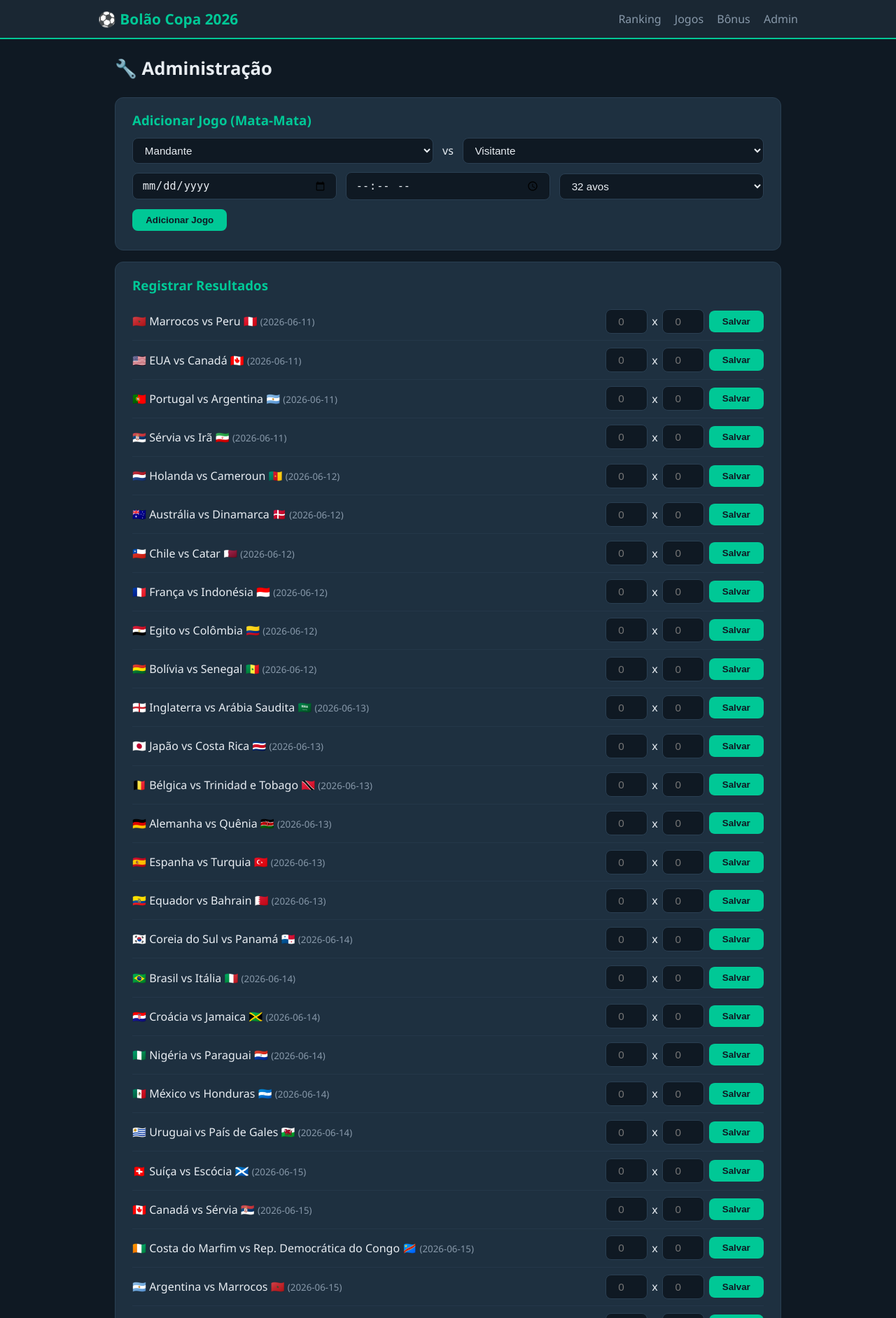
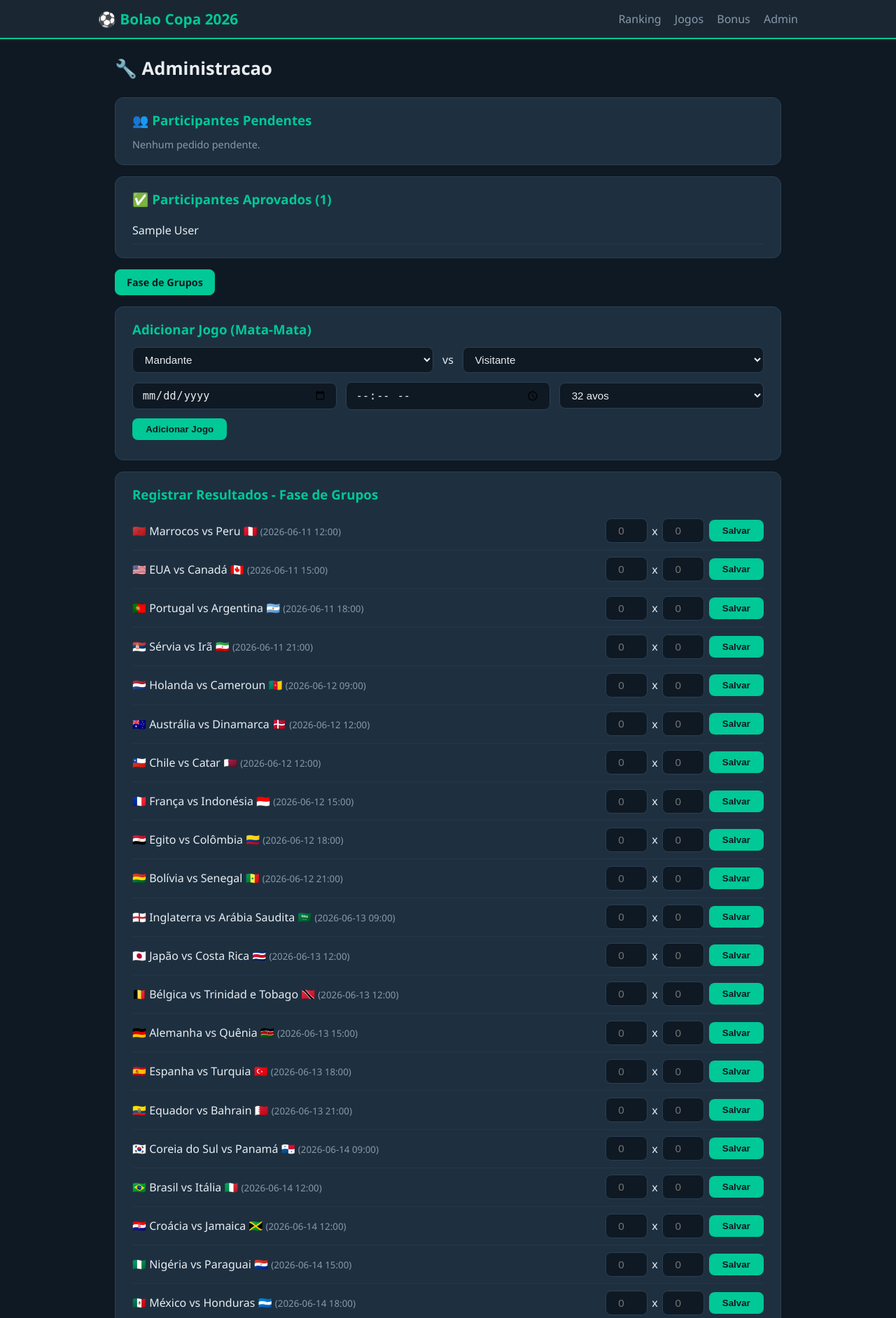
Before and after one commit to thiagoalmeidasafbfr/bolaosaf, a Flask app: page /admin in a window 1280 px wide. Shown: the top 1884 px of the page at 70% size. Run offline with Flask 3, Linux system fonts and the light colour scheme; data comes from the database, SQL or seed files in the repository; tables that the repository leaves empty hold one stand-in row (values such as "Sample post").

Commit message:
Aprovacao de participantes, fechamento 1h antes e boloes por fase
- Cadastro agora requer aprovacao do admin antes de poder apostar
- Apostas fecham automaticamente 1 hora antes do horario do jogo
- Navegacao por abas de fase (grupos, oitavas, quartas, etc.)
- Ranking filtravel por fase ou geral
- Admin pode adicionar jogos do mata-mata fase a fase
- Indicadores visuais de jogo aberto/fechado nos cards

https://claude.ai/code/session_01VkoSMCSR4Hc5QezSfbNq2T

```diff
--- a/app.py
+++ b/app.py
@@ -1,14 +1,40 @@
-from flask import Flask, render_template, request, jsonify, redirect, url_for
+from datetime import datetime, timedelta, timezone
+
+from flask import Flask, render_template, request, jsonify
 from database import get_db, init_db
-from scoring import calculate_points, BONUS_POINTS
+from scoring import calculate_points, BONUS_POINTS, STAGE_LABELS, STAGE_ORDER
 from seed_data import seed
 
 app = Flask(__name__)
+
+BRT = timezone(timedelta(hours=-3))
 
 
 @app.before_request
 def ensure_db():
     init_db()
+
+
+def now_brt():
+    return datetime.now(BRT)
+
+
+def match_deadline(match_date, match_time):
+    t = match_time or "00:00"
+    dt = datetime.strptime(f"{match_date} {t}", "%Y-%m-%d %H:%M").replace(tzinfo=BRT)
+    return dt - timedelta(hours=1)
+
+
+def is_match_locked(match_date, match_time):
+    return now_brt() >= match_deadline(match_date, match_time)
+
+
+def get_active_stages(conn):
+    rows = conn.execute(
+        "SELECT DISTINCT stage FROM matches ORDER BY match_date"
+    ).fetchall()
+    stages = [r["stage"] for r in rows]
+    return sorted(stages, key=lambda s: STAGE_ORDER.index(s) if s in STAGE_ORDER else 99)
 
 
 # --- PAGES ---
@@ -17,33 +43,49 @@ def ensure_db():
 @app.route("/")
 def index():
     conn = get_db()
-    ranking = conn.execute("""
+    stage_filter = request.args.get("stage", "")
+    active_stages = get_active_stages(conn)
+
+    stage_clause = ""
+    params = []
+    if stage_filter:
+        stage_clause = "AND m.stage = ?"
+        params = [stage_filter]
+
+    ranking = conn.execute(f"""
         SELECT u.id, u.name,
             COALESCE(SUM(p.points_earned), 0) + COALESCE(bp.bonus, 0) AS total_points,
             COUNT(p.id) AS total_preds,
-            SUM(CASE WHEN p.points_earned = 25 THEN 1
-                      WHEN p.points_earned >= 37 THEN 1
-                      ELSE 0 END) AS exact_hits
+            SUM(CASE WHEN p.points_earned IS NOT NULL AND p.points_earned >= 25 THEN 1 ELSE 0 END) AS exact_hits
         FROM users u
         LEFT JOIN predictions p ON p.user_id = u.id
+            LEFT JOIN matches m ON m.id = p.match_id {stage_clause}
         LEFT JOIN (
             SELECT user_id, SUM(COALESCE(points_earned, 0)) AS bonus
             FROM bonus_predictions
             GROUP BY user_id
         ) bp ON bp.user_id = u.id
+        WHERE u.is_approved = 1
         GROUP BY u.id
         ORDER BY total_points DESC
-    """).fetchall()
+    """, params).fetchall()
     conn.close()
-    return render_template("index.html", ranking=ranking)
+    return render_template(
+        "index.html", ranking=ranking, active_stages=active_stages,
+        stage_filter=stage_filter, stage_labels=STAGE_LABELS,
+    )
 
 
 @app.route("/matches")
-def matches():
+def matches_page():
     conn = get_db()
     user_id = request.args.get("user_id", type=int)
+    stage_filter = request.args.get("stage", "group")
+    active_stages = get_active_stages(conn)
 
-    users = conn.execute("SELECT * FROM users ORDER BY name").fetchall()
+    users = conn.execute(
+        "SELECT * FROM users WHERE is_approved = 1 ORDER BY name"
+    ).fetchall()
 
     rows = conn.execute("""
         SELECT m.id, m.match_date, m.match_time, m.stage, m.group_name,
@@ -53,8 +95,15 @@ def matches():
         FROM matches m
         JOIN teams ht ON ht.id = m.home_team_id
         JOIN teams at ON at.id = m.away_team_id
+        WHERE m.stage = ?
         ORDER BY m.match_date, m.match_time
-    """).fetchall()
+    """, (stage_filter,)).fetchall()
+
+    now = now_brt()
+    locked_ids = set()
+    for m in rows:
+        if m["is_finished"] or is_match_locked(m["match_date"], m["match_time"]):
+            locked_ids.add(m["id"])
 
     predictions = {}
     if user_id:
@@ -67,7 +116,10 @@ def matches():
 
     conn.close()
     return render_template(
-        "matches.html", matches=rows, users=users, user_id=user_id, predictions=predictions
+        "matches.html", matches=rows, users=users, user_id=user_id,
+        predictions=predictions, locked_ids=locked_ids,
+        active_stages=active_stages, stage_filter=stage_filter,
+        stage_labels=STAGE_LABELS, now=now,
     )
 
 
@@ -75,7 +127,9 @@ def matches():
 def bonus_page():
     conn = get_db()
     user_id = request.args.get("user_id", type=int)
-    users = conn.execute("SELECT * FROM users ORDER BY name").fetchall()
+    users = conn.execute(
+        "SELECT * FROM users WHERE is_approved = 1 ORDER BY name"
+    ).fetchall()
     teams = conn.execute("SELECT * FROM teams ORDER BY name").fetchall()
 
     bonus_preds = {}
@@ -101,6 +155,9 @@ def bonus_page():
 @app.route("/admin")
 def admin():
     conn = get_db()
+    stage_filter = request.args.get("stage", "group")
+    active_stages = get_active_stages(conn)
+
     rows = conn.execute("""
         SELECT m.id, m.match_date, m.match_time, m.stage, m.group_name,
                m.home_score, m.away_score, m.is_finished,
@@ -109,16 +166,29 @@ def admin():
         FROM matches m
         JOIN teams ht ON ht.id = m.home_team_id
         JOIN teams at ON at.id = m.away_team_id
+        WHERE m.stage = ?
         ORDER BY m.match_date, m.match_time
-    """).fetchall()
+    """, (stage_filter,)).fetchall()
+
     teams = conn.execute("SELECT * FROM teams ORDER BY name").fetchall()
+    pending_users = conn.execute(
+        "SELECT * FROM users WHERE is_approved = 0 ORDER BY created_at"
+    ).fetchall()
+    approved_users = conn.execute(
+        "SELECT * FROM users WHERE is_approved = 1 ORDER BY name"
+    ).fetchall()
 
     results = {}
     for r in conn.execute("SELECT category, value FROM bonus_results").fetchall():
         results[r["category"]] = r["value"]
 
     conn.close()
-    return render_template("admin.html", matches=rows, teams=teams, results=results)
+    return render_template(
+        "admin.html", matches=rows, teams=teams, results=results,
+        pending_users=pending_users, approved_users=approved_users,
+        active_stages=active_stages, stage_filter=stage_filter,
+        stage_labels=STAGE_LABELS,
+    )
 
 
 # --- API ---
@@ -129,14 +199,36 @@ def register():
     data = request.get_json() or request.form
     name = data.get("name", "").strip()
     if not name:
-        return jsonify({"error": "Nome é obrigatório"}), 400
+        return jsonify({"error": "Nome eh obrigatorio"}), 400
     conn = get_db()
     try:
-        conn.execute("INSERT INTO users (name) VALUES (?)", (name,))
+        conn.execute("INSERT INTO users (name, is_approved) VALUES (?, 0)", (name,))
         conn.commit()
     except Exception:
         conn.close()
-        return jsonify({"error": "Nome já existe"}), 409
+        return jsonify({"error": "Nome ja existe"}), 409
+    conn.close()
+    return jsonify({"ok": True, "message": "Cadastro enviado! Aguarde aprovacao do administrador."})
+
+
+@app.route("/api/admin/approve_user", methods=["POST"])
+def approve_user():
+    data = request.get_json() or request.form
+    user_id = int(data["user_id"])
+    conn = get_db()
+    conn.execute("UPDATE users SET is_approved = 1 WHERE id = ?", (user_id,))
+    conn.commit()
+    conn.close()
+    return jsonify({"ok": True})
+
+
+@app.route("/api/admin/reject_user", methods=["POST"])
+def reject_user():
+    data = request.get_json() or request.form
+    user_id = int(data["user_id"])
+    conn = get_db()
+    conn.execute("DELETE FROM users WHERE id = ? AND is_approved = 0", (user_id,))
+    conn.commit()
     conn.close()
     return jsonify({"ok": True})
 
@@ -150,13 +242,27 @@ def predict():
     away_score = int(data["away_score"])
 
     if home_score < 0 or away_score < 0:
-        return jsonify({"error": "Placar não pode ser negativo"}), 400
+        return jsonify({"error": "Placar nao pode ser negativo"}), 400
 
     conn = get_db()
-    match = conn.execute("SELECT is_finished FROM matches WHERE id = ?", (match_id,)).fetchone()
-    if match and match["is_finished"]:
+
+    user = conn.execute("SELECT is_approved FROM users WHERE id = ?", (user_id,)).fetchone()
+    if not user or not user["is_approved"]:
         conn.close()
-        return jsonify({"error": "Jogo já encerrado, não pode apostar"}), 400
+        return jsonify({"error": "Usuario nao aprovado"}), 403
+
+    match = conn.execute(
+        "SELECT is_finished, match_date, match_time FROM matches WHERE id = ?", (match_id,)
+    ).fetchone()
+    if not match:
+        conn.close()
+        return jsonify({"error": "Jogo nao encontrado"}), 404
+    if match["is_finished"]:
+        conn.close()
+        return jsonify({"error": "Jogo ja encerrado"}), 400
+    if is_match_locked(match["match_date"], match["match_time"]):
+        conn.close()
+        return jsonify({"error": "Apostas encerradas! Fecha 1h antes do jogo."}), 400
 
     conn.execute("""
         INSERT INTO predictions (user_id, match_id, home_score, away_score)
@@ -177,9 +283,14 @@ def bonus_predict():
     value = data["value"].strip()
 
     if category not in BONUS_POINTS:
-        return jsonify({"error": "Categoria inválida"}), 400
+        return jsonify({"error": "Categoria invalida"}), 400
 
     conn = get_db()
+    user = conn.execute("SELECT is_approved FROM users WHERE id = ?", (user_id,)).fetchone()
+    if not user or not user["is_approved"]:
+        conn.close()
+        return jsonify({"error": "Usuario nao aprovado"}), 403
+
     conn.execute("""
         INSERT INTO bonus_predictions (user_id, category, value)
         VALUES (?, ?, ?)
@@ -202,7 +313,7 @@ def set_result():
     match = conn.execute("SELECT stage FROM matches WHERE id = ?", (match_id,)).fetchone()
     if not match:
         conn.close()
-        return jsonify({"error": "Jogo não encontrado"}), 404
+        return jsonify({"error": "Jogo nao encontrado"}), 404
 
     conn.execute(
         "UPDATE matches SET home_score = ?, away_score = ?, is_finished = 1 WHERE id = ?",
@@ -229,7 +340,7 @@ def set_bonus_result():
     value = data["value"].strip()
 
     if category not in BONUS_POINTS:
-        return jsonify({"error": "Categoria inválida"}), 400
+        return jsonify({"error": "Categoria invalida"}), 400
 
     conn = get_db()
     conn.execute("""
@@ -256,7 +367,8 @@ def add_match():
     conn = get_db()
     conn.execute(
         "INSERT INTO matches (home_team_id, away_team_id, match_date, match_time, stage, group_name) VALUES (?, ?, ?, ?, ?, ?)",
-        (int(data["home_team_id"]), int(data["away_team_id"]), data["match_date"], data.get("match_time", ""), data["stage"], data.get("group_name", "")),
+        (int(data["home_team_id"]), int(data["away_team_id"]), data["match_date"],
+         data.get("match_time", "00:00"), data["stage"], data.get("group_name", "")),
     )
     conn.commit()
     conn.close()
--- a/static/script.js
+++ b/static/script.js
@@ -1,4 +1,5 @@
 document.addEventListener("DOMContentLoaded", () => {
+    // --- REGISTRO ---
     const regForm = document.getElementById("register-form");
     if (regForm) {
         regForm.addEventListener("submit", async (e) => {
@@ -12,9 +13,9 @@ document.addEventListener("DOMContentLoaded", () => {
             });
             const data = await res.json();
             if (res.ok) {
-                msg.textContent = `${name} entrou no bolão!`;
+                msg.textContent = data.message || "Cadastro enviado! Aguarde aprovacao.";
                 msg.className = "msg success";
-                setTimeout(() => location.reload(), 800);
+                document.getElementById("reg-name").value = "";
             } else {
                 msg.textContent = data.error || "Erro ao cadastrar";
                 msg.className = "msg error";
@@ -22,6 +23,33 @@ document.addEventListener("DOMContentLoaded", () => {
         });
     }
 
+    // --- APROVACAO / REJEICAO ---
+    document.querySelectorAll(".btn-approve").forEach((btn) => {
+        btn.addEventListener("click", async () => {
+            const userId = btn.dataset.user;
+            const res = await fetch("/api/admin/approve_user", {
+                method: "POST",
+                headers: { "Content-Type": "application/json" },
+                body: JSON.stringify({ user_id: userId }),
+            });
+            if (res.ok) location.reload();
+        });
+    });
+
+    document.querySelectorAll(".btn-reject").forEach((btn) => {
+        btn.addEventListener("click", async () => {
+            const userId = btn.dataset.user;
+            if (!confirm("Recusar este participante?")) return;
+            const res = await fetch("/api/admin/reject_user", {
+                method: "POST",
+                headers: { "Content-Type": "application/json" },
+                body: JSON.stringify({ user_id: userId }),
+            });
+            if (res.ok) location.reload();
+        });
+    });
+
+    // --- APOSTAS EM JOGOS ---
     document.querySelectorAll(".predict-form").forEach((form) => {
         form.addEventListener("submit", async (e) => {
             e.preventDefault();
@@ -44,7 +72,7 @@ document.addEventListener("DOMContentLoaded", () => {
             const data = await res.json();
             if (res.ok) {
                 const btn = form.querySelector("button");
-                btn.textContent = "Salvo ✓";
+                btn.textContent = "Salvo!";
                 setTimeout(() => (btn.textContent = "Atualizar"), 1500);
             } else {
                 alert(data.error || "Erro ao salvar aposta");
@@ -52,6 +80,7 @@ document.addEventListener("DOMContentLoaded", () => {
         });
     });
 
+    // --- APOSTAS BONUS ---
     document.querySelectorAll(".bonus-form").forEach((form) => {
         form.addEventListener("submit", async (e) => {
             e.preventDefault();
@@ -67,12 +96,16 @@ document.addEventListener("DOMContentLoaded", () => {
             });
             if (res.ok) {
                 const btn = form.querySelector("button");
-                btn.textContent = "Salvo ✓";
+                btn.textContent = "Salvo!";
                 setTimeout(() => (btn.textContent = "Atualizar"), 1500);
+            } else {
+                const data = await res.json();
+                alert(data.error || "Erro ao salvar");
             }
         });
     });
 
+    // --- ADMIN: RESULTADOS ---
     document.querySelectorAll(".result-form").forEach((form) => {
         form.addEventListener("submit", async (e) => {
             e.preventDefault();
@@ -90,12 +123,13 @@ document.addEventListener("DOMContentLoaded", () => {
         });
     });
 
+    // --- ADMIN: BONUS ---
     document.querySelectorAll(".bonus-result-form").forEach((form) => {
         form.addEventListener("submit", async (e) => {
             e.preventDefault();
             const category = form.dataset.category;
             const value = form.querySelector('[name="value"]').value;
-            if (!confirm(`Definir ${category}: ${value}?`)) return;
+            if (!confirm(`Definir resultado: ${value}?`)) return;
             const res = await fetch("/api/admin/bonus_result", {
                 method: "POST",
                 headers: { "Content-Type": "application/json" },
@@ -106,6 +140,7 @@ document.addEventListener("DOMContentLoaded", () => {
         });
     });
 
+    // --- ADMIN: ADICIONAR JOGO ---
     const addMatchForm = document.getElementById("add-match-form");
     if (addMatchForm) {
         addMatchForm.addEventListener("submit", async (e) => {
--- a/static/style.css
+++ b/static/style.css
@@ -10,6 +10,7 @@
     --text: #e8edf2;
     --text2: #8899aa;
     --danger: #ff4757;
+    --warning: #ffa502;
     --border: #2a3f52;
 }
 
@@ -64,6 +65,34 @@ main { max-width: 1000px; margin: 0 auto; padding: 1.5rem; }
     font-size: 1.6rem;
 }
 
+/* TABS DE FASE */
+.stage-tabs {
+    display: flex;
+    gap: 0.4rem;
+    margin-bottom: 1rem;
+    flex-wrap: wrap;
+}
+
+.tab {
+    padding: 0.5rem 1rem;
+    border-radius: 8px;
+    background: var(--card);
+    color: var(--text2);
+    text-decoration: none;
+    font-size: 0.9rem;
+    font-weight: 500;
+    border: 1px solid var(--border);
+    transition: all 0.2s;
+}
+.tab:hover { border-color: var(--accent); color: var(--text); }
+.tab.active {
+    background: var(--accent);
+    color: var(--bg);
+    border-color: var(--accent);
+    font-weight: 700;
+}
+
+/* CARDS */
 .card {
     background: var(--card);
     border-radius: 12px;
@@ -86,7 +116,9 @@ tr.gold td.points, tr.silver td.points, tr.bronze td.points { font-weight: 700;
 td.points { color: var(--accent); font-weight: 600; font-size: 1.1rem; }
 
 .empty { text-align: center; color: var(--text2); padding: 2rem; }
+.empty-small { color: var(--text2); font-size: 0.9rem; }
 
+/* FORMULARIOS */
 .inline-form {
     display: flex;
     gap: 0.8rem;
@@ -129,6 +166,20 @@ button:hover { background: var(--accent2); }
 .msg.success { color: var(--accent); }
 .msg.error { color: var(--danger); }
 
+/* LISTA DE USUARIOS */
+.user-list { display: flex; flex-direction: column; gap: 0.5rem; }
+.user-row {
+    display: flex;
+    align-items: center;
+    gap: 1rem;
+    padding: 0.5rem 0;
+    border-bottom: 1px solid rgba(42,63,82,0.5);
+}
+.user-row.pending { background: rgba(255,165,2,0.05); border-radius: 6px; padding: 0.5rem 0.8rem; }
+.user-date { color: var(--text2); font-size: 0.8rem; }
+.user-actions { display: flex; gap: 0.5rem; margin-left: auto; }
+
+/* JOGOS */
 .group-header {
     margin: 1.5rem 0 0.5rem;
     font-size: 1.2rem;
--- a/templates/admin.html
+++ b/templates/admin.html
@@ -1,7 +1,52 @@
 {% extends "base.html" %}
 {% block content %}
 <div class="container">
-    <h1>🔧 Administração</h1>
+    <h1>&#128295; Administracao</h1>
+
+    <!-- APROVACAO DE PARTICIPANTES -->
+    <div class="card">
+        <h3>&#128101; Participantes Pendentes</h3>
+        {% if pending_users %}
+        <div class="user-list">
+            {% for u in pending_users %}
+            <div class="user-row pending">
+                <span>{{ u.name }}</span>
+                <span class="user-date">{{ u.created_at }}</span>
+                <div class="user-actions">
+                    <button class="btn-approve" data-user="{{ u.id }}">Aprovar</button>
+                    <button class="btn-reject btn-danger" data-user="{{ u.id }}">Recusar</button>
+                </div>
+            </div>
+            {% endfor %}
+        </div>
+        {% else %}
+        <p class="empty-small">Nenhum pedido pendente.</p>
+        {% endif %}
+    </div>
+
+    <div class="card">
+        <h3>&#9989; Participantes Aprovados ({{ approved_users|length }})</h3>
+        {% if approved_users %}
+        <div class="user-list">
+            {% for u in approved_users %}
+            <div class="user-row">
+                <span>{{ u.name }}</span>
+            </div>
+            {% endfor %}
+        </div>
+        {% else %}
+        <p class="empty-small">Nenhum participante aprovado ainda.</p>
+        {% endif %}
+    </div>
+
+    <!-- JOGOS POR FASE -->
+    <div class="stage-tabs">
+        {% for s in active_stages %}
+        <a href="/admin?stage={{ s }}" class="tab {% if stage_filter == s %}active{% endif %}">
+            {{ stage_labels.get(s, s) }}
+        </a>
+        {% endfor %}
+    </div>
 
     <div class="card">
         <h3>Adicionar Jogo (Mata-Mata)</h3>
@@ -23,13 +68,13 @@
             </div>
             <div class="form-row">
                 <input type="date" name="match_date" required>
-                <input type="time" name="match_time">
+                <input type="time" name="match_time" required>
                 <select name="stage" required>
                     <option value="round_of_32">32 avos</option>
                     <option value="round_of_16">Oitavas</option>
                     <option value="quarter">Quartas</option>
                     <option value="semi">Semifinal</option>
-                    <option value="third_place">3º Lugar</option>
+                    <option value="third_place">3o Lugar</option>
                     <option value="final">Final</option>
                 </select>
             </div>
@@ -39,15 +84,15 @@
     </div>
 
     <div class="card">
-        <h3>Registrar Resultados</h3>
+        <h3>Registrar Resultados - {{ stage_labels.get(stage_filter, stage_filter) }}</h3>
         {% for m in matches %}
         <div class="admin-match {% if m.is_finished %}finished{% endif %}">
             <span class="match-label">
                 {{ m.home_flag }} {{ m.home_team }} vs {{ m.away_team }} {{ m.away_flag }}
-                <small>({{ m.match_date }})</small>
+                <small>({{ m.match_date }} {{ m.match_time }})</small>
             </span>
             {% if m.is_finished %}
-                <span class="result-badge">{{ m.home_score }} x {{ m.away_score }} ✓</span>
+                <span class="result-badge">{{ m.home_score }} x {{ m.away_score }} &#10003;</span>
             {% else %}
                 <form class="result-form" data-match="{{ m.id }}">
                     <input type="number" name="home_score" min="0" max="20" placeholder="0" required>
@@ -57,22 +102,24 @@
                 </form>
             {% endif %}
         </div>
+        {% else %}
+        <p class="empty-small">Nenhum jogo nesta fase.</p>
         {% endfor %}
     </div>
 
     <div class="card">
-        <h3>Resultados Bônus</h3>
+        <h3>Resultados Bonus</h3>
         {% set bonus_cats = [
-            ("champion", "🏆 Campeão"),
-            ("runner_up", "🥈 Vice-Campeão"),
-            ("top_scorer", "👟 Artilheiro"),
-            ("surprise_quarter", "🎲 Surpresa nas Quartas")
+            ("champion", "&#127942; Campeao"),
+            ("runner_up", "&#129352; Vice-Campeao"),
+            ("top_scorer", "&#128095; Artilheiro"),
+            ("surprise_quarter", "&#127922; Surpresa nas Quartas")
         ] %}
         {% for cat, label in bonus_cats %}
         <div class="admin-match">
             <span class="match-label">{{ label }}</span>
             {% if results.get(cat) %}
-                <span class="result-badge">{{ results[cat] }} ✓</span>
+                <span class="result-badge">{{ results[cat] }} &#10003;</span>
             {% endif %}
             <form class="bonus-result-form" data-category="{{ cat }}">
                 {% if cat in ("champion", "runner_up", "surprise_quarter") %}
--- a/templates/base.html
+++ b/templates/base.html
@@ -3,17 +3,17 @@
 <head>
     <meta charset="UTF-8">
     <meta name="viewport" content="width=device-width, initial-scale=1.0">
-    <title>Bolão Copa 2026 - SAF</title>
+    <title>Bolao Copa 2026 - SAF</title>
     <link rel="stylesheet" href="{{ url_for('static', filename='style.css') }}">
 </head>
 <body>
     <nav>
         <div class="nav-container">
-            <a href="/" class="logo">⚽ Bolão Copa 2026</a>
+            <a href="/" class="logo">&#9917; Bolao Copa 2026</a>
             <div class="nav-links">
                 <a href="/">Ranking</a>
                 <a href="/matches">Jogos</a>
-                <a href="/bonus">Bônus</a>
+                <a href="/bonus">Bonus</a>
                 <a href="/admin">Admin</a>
             </div>
         </div>
```
Also changed, not shown: other parts of static/style.css (+39 -1 lines), database.py (+8 -1 lines), scoring.py (+12 -0 lines), templates/bonus.html (+7 -7 lines), templates/index.html (+16 -7 lines), templates/matches.html (+38 -6 lines).
